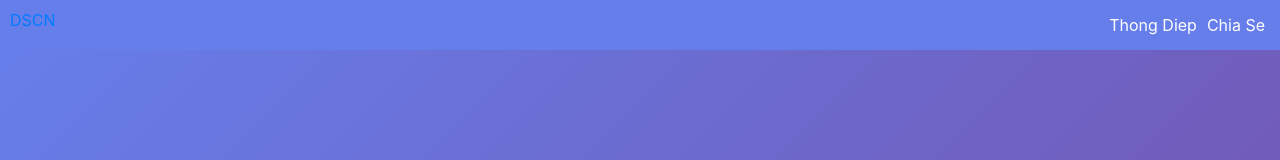
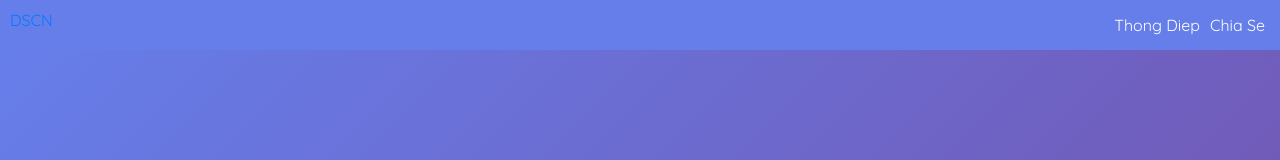
Before and after one commit to longla/dscn-next, a Next.js app: page / in a window 1280 px wide. Shown: the top 160 px of the page. Built offline with nearby package versions, Linux system fonts and the light colour scheme.

Commit message:
update fonts

```diff
--- a/components/header.js
+++ b/components/header.js
@@ -1,9 +1,9 @@
-import Link from "next/link";
 
-const Header = ()=>(
+
+const Header = () => (
     <div className={'nav-bar'}>
         <div>
-            <Link href="/">DSCN</Link>
+            <a href="/">DSCN</a>
         </div>
         <nav>
         <a className={'nav-item'} href="#thong-diep">Thong Diep</a>
--- a/components/layout.js
+++ b/components/layout.js
@@ -1,10 +1,10 @@
-import Header from "./Header";
+import Header from "./header"
 import "../sass/main.scss";
+
 const Layout = props => (
   <div>
     <Header />
     {props.children}
-
   </div>
 );
 
--- /dev/null
+++ b/sass/_font.scss
@@ -0,0 +1 @@
+@import url('https://fonts.googleapis.com/css?family=Quicksand:400,500,700&display=swap&subset=vietnamese');
--- a/sass/main.scss
+++ b/sass/main.scss
@@ -6,6 +6,13 @@
 @import "./layout";
 @import "./landing";
 
+//Typepo
+@import "./font";
+
 html{
     scroll-behavior: smooth;
 }
+
+body{
+    font-family: 'Quicksand', sans-serif !important;
+}
```
Also changed, not shown: 6 other files (tests, documents, lock files or other folders).
